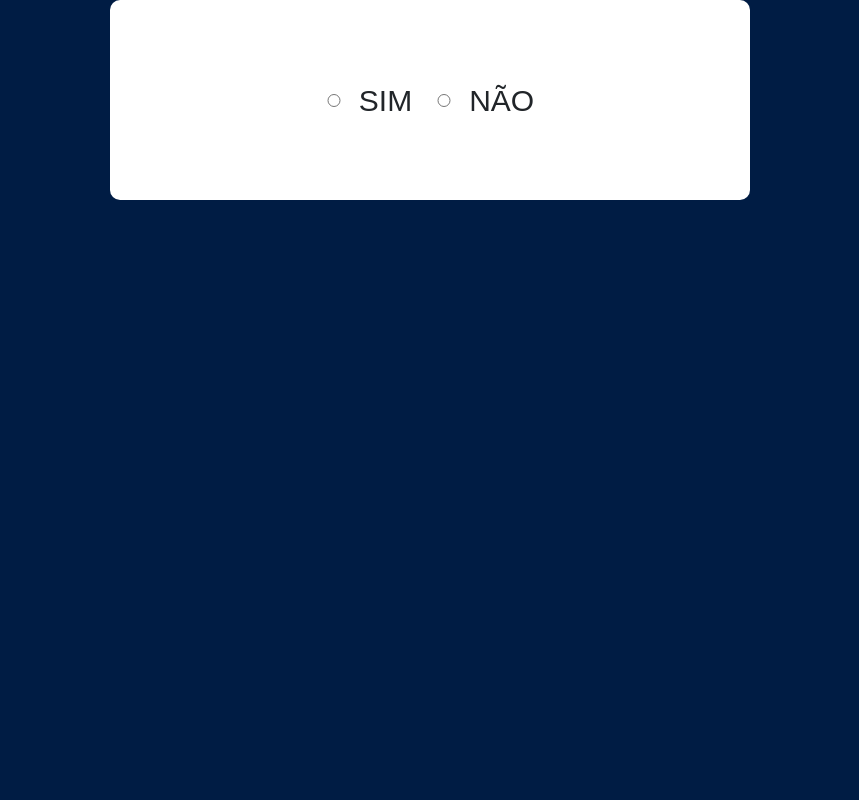
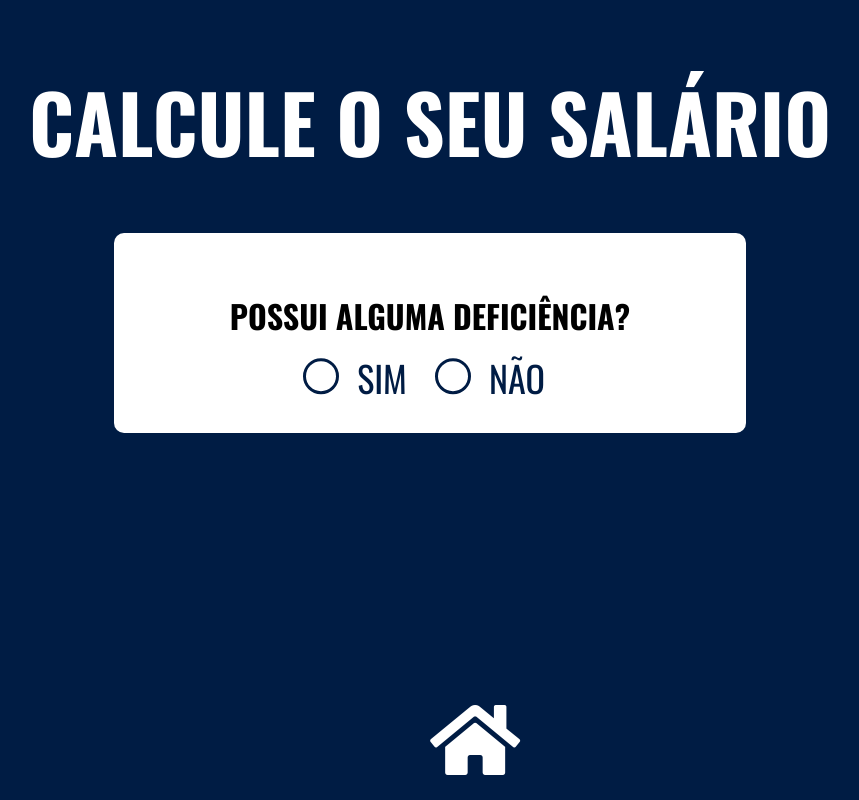
Before and after one commit to RitaSilva28/Calculadora-Sal-rio, a plain HTML site: page src/Solteiro/solteiro.html in a window 1280 px wide. Shown: the whole page, without its empty margins (210-1069 px from the left). Drawn offline with nearby package versions, Linux system fonts and the light colour scheme.

Commit message:
radio button and css

```diff
--- a/src/Solteiro/solteiro.css
+++ b/src/Solteiro/solteiro.css
@@ -6,22 +6,86 @@ body {
 	align-items: center;
 	flex-direction: column;
 }
+#title-box {
+	color: white;
+	font-size: 40px;
+	font-style: normal;
+	text-transform: uppercase;
+}
 
-#questions-container {
+*,
+*:before,
+*:after {
+	box-sizing: border-box;
+}
+
+.radio {
+	font-size: 2.25rem;
+	color: #001c44;
+	display: grid;
+	grid-template-columns: min-content auto;
+	grid-gap: 0.5em;
+	margin-right: 20px;
+}
+
+.radio__input input {
+	opacity: 0;
+	width: 0;
+	height: 0;
+}
+
+.radio__control {
+	display: grid;
+	width: 1em;
+	height: 1em;
+	border-radius: 50%;
+	border: 0.1em solid currentColor;
+	transform: translateY(-0.05em);
+	place-items: center;
+}
+
+.radio__control:hover {
+	cursor: pointer;
+}
+
+.radio__input {
+	display: flex;
+}
+
+.radio__label {
+	line-height: 1;
+}
+
+input + .radio__control::before {
+	content: "";
+	width: 0.5em;
+	height: 0.5em;
+	box-shadow: inset 0.5em 0.5em currentColor;
+	border-radius: 50%;
+	transition: 180ms transform ease-in-out;
+	transform: scale(0);
+}
+
+input:checked + .radio__control::before {
+	transform: scale(1);
+}
+#container {
 	height: 200px;
 	background-color: #fff;
 	width: 50%;
 	display: flex;
 	justify-content: center;
 	align-items: center;
-	flex-direction: row;
+	flex-direction: column;
 	border-radius: 10px;
 }
 
-#questions-container input {
-	width: 40px;
+.questions {
+	display: flex;
 }
 
-#questions-container div label {
-	font-size: 30px;
+.fa-home {
+	color: #fff;
+	position: fixed;
+	bottom: 20px;
 }
--- a/src/Solteiro/solteiro.html
+++ b/src/Solteiro/solteiro.html
@@ -3,55 +3,50 @@
 	<head>
 		<meta charset="UTF-8" />
 		<meta name="viewport" content="width=device-width, initial-scale=1.0" />
-		<link
-			rel="stylesheet"
-			href="https://maxcdn.bootstrapcdn.com/bootstrap/4.0.0/css/bootstrap.min.css"
-			integrity="sha384-Gn5384xqQ1aoWXA+058RXPxPg6fy4IWvTNh0E263XmFcJlSAwiGgFAW/dAiS6JXm"
-			crossorigin="anonymous"
-		/>
+
 		<link rel="stylesheet" href="solteiro.css" />
+
+<link href="https://fonts.googleapis.com/css2?family=Oswald:wght@200;300;400;500;600;700&display=swap" rel="stylesheet">
+
+<link rel="stylesheet" href="https://use.fontawesome.com/releases/v5.15.1/css/all.css" integrity="sha384-vp86vTRFVJgpjF9jiIGPEEqYqlDwgyBgEF109VFjmqGmIY/Y4HV4d3Gp2irVfcrp" crossorigin="anonymous">
 		<script src="./solteiro.js" defer></script>
 		<title>Calculadora Salário</title>
 	</head>
 
 	<body>
-		<div id="questions-container">
-			<div class="form-check form-check-inline">
-				<input
-					class="form-check-input"
-					type="radio"
-					name="inlineRadioOptions"
-					id="inlineRadio1"
-					value="Sim"
-				/>
-				<label class="form-check-label" for="inlineRadio1">SIM</label>
-			</div>
-			<div class="form-check form-check-inline">
-				<input
-					class="form-check-input"
-					type="radio"
-					name="inlineRadioOptions"
-					id="inlineRadio2"
-					value="Não"
-				/>
-				<label class="form-check-label" for="inlineRadio2">NÃO</label>
-			</div>
+
+
+		  <div id="title-box">
+        <h1>Calcule o seu Salário</h1>
+	</div>
+
+
+<div id="container">
+	<h1>POSSUI ALGUMA DEFICIÊNCIA?</h1>
+
+	<div class="questions">
+		<label class="radio">
+  <span class="radio__input">
+    <input type="radio" name="radio" id="inlineRadio1">
+    <span class="radio__control"></span>
+  </span>
+  <span class="radio__label">SIM</span>
+</label>
+
+<label class="radio">
+  <span class="radio__input">
+    <input type="radio" name="radio" id="inlineRadio2">
+    <span class="radio__control"></span>
+  </span>
+  <span class="radio__label">NÃO</span>
+</label>
+</div>
+</div>
 		</div>
 
-		<script
-			src="https://code.jquery.com/jquery-3.2.1.slim.min.js"
-			integrity="sha384-KJ3o2DKtIkvYIK3UENzmM7KCkRr/rE9/Qpg6aAZGJwFDMVNA/GpGFF93hXpG5KkN"
-			crossorigin="anonymous"
-		></script>
-		<script
-			src="https://cdnjs.cloudflare.com/ajax/libs/popper.js/1.12.9/umd/popper.min.js"
-			integrity="sha384-ApNbgh9B+Y1QKtv3Rn7W3mgPxhU9K/ScQsAP7hUibX39j7fakFPskvXusvfa0b4Q"
-			crossorigin="anonymous"
-		></script>
-		<script
-			src="https://maxcdn.bootstrapcdn.com/bootstrap/4.0.0/js/bootstrap.min.js"
-			integrity="sha384-JZR6Spejh4U02d8jOt6vLEHfe/JQGiRRSQQxSfFWpi1MquVdAyjUar5+76PVCmYl"
-			crossorigin="anonymous"
-		></script>
+<div class="home">
+        <a href="/index.html"><i class="fas fa-home fa-5x"></i></a>
+    </div>
+
 	</body>
 </html>
```
Also changed, not shown: index.html (+3 -0 lines).
